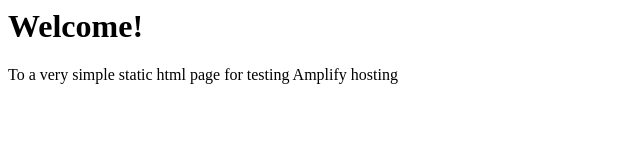
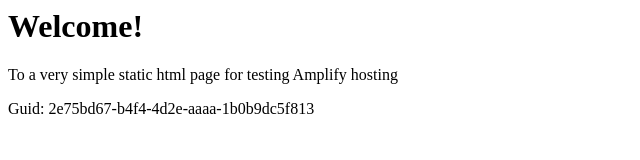
Before and after one commit to aws-aemilia-gru/Github-PR-Commit-Integration-Test-DoNotTouch-GitHubAutoBuildPrPreviewCanaryTest-v1-prod-sa-east-1, a website: page src/index.html in a window 1280 px wide. Shown: the whole page, without its empty margins (0-640 px from the left). Drawn offline with Linux system fonts and the light colour scheme.

Commit message:
commit from integ tests

```diff
--- a/src/index.html
+++ b/src/index.html
@@ -1,3 +1,5 @@
+
+
 <html lang="en">
 
 <head>
@@ -10,6 +12,6 @@
 <body>
     <h1>Welcome!</h1>
     <p>To a very simple static html page for testing Amplify hosting</p>
-</body>
+    <p>Guid: 2e75bd67-b4f4-4d2e-aaaa-1b0b9dc5f813</p></body>
 
 </html>
```
